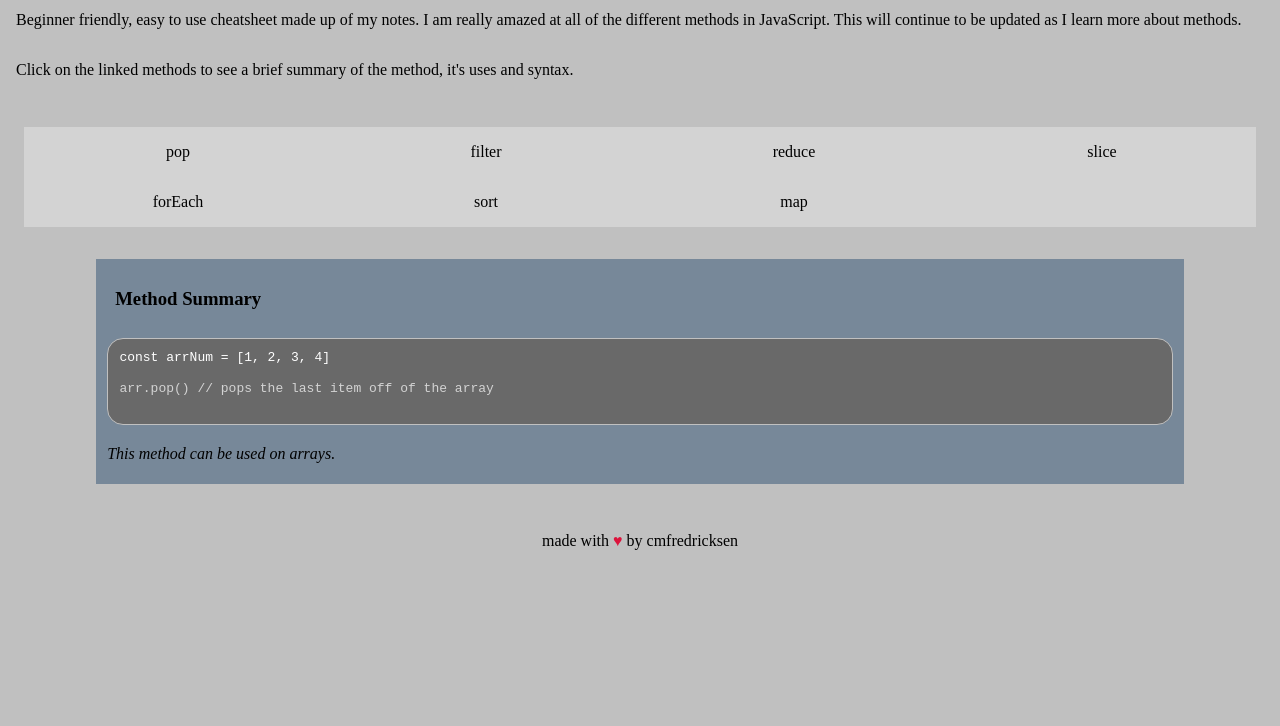
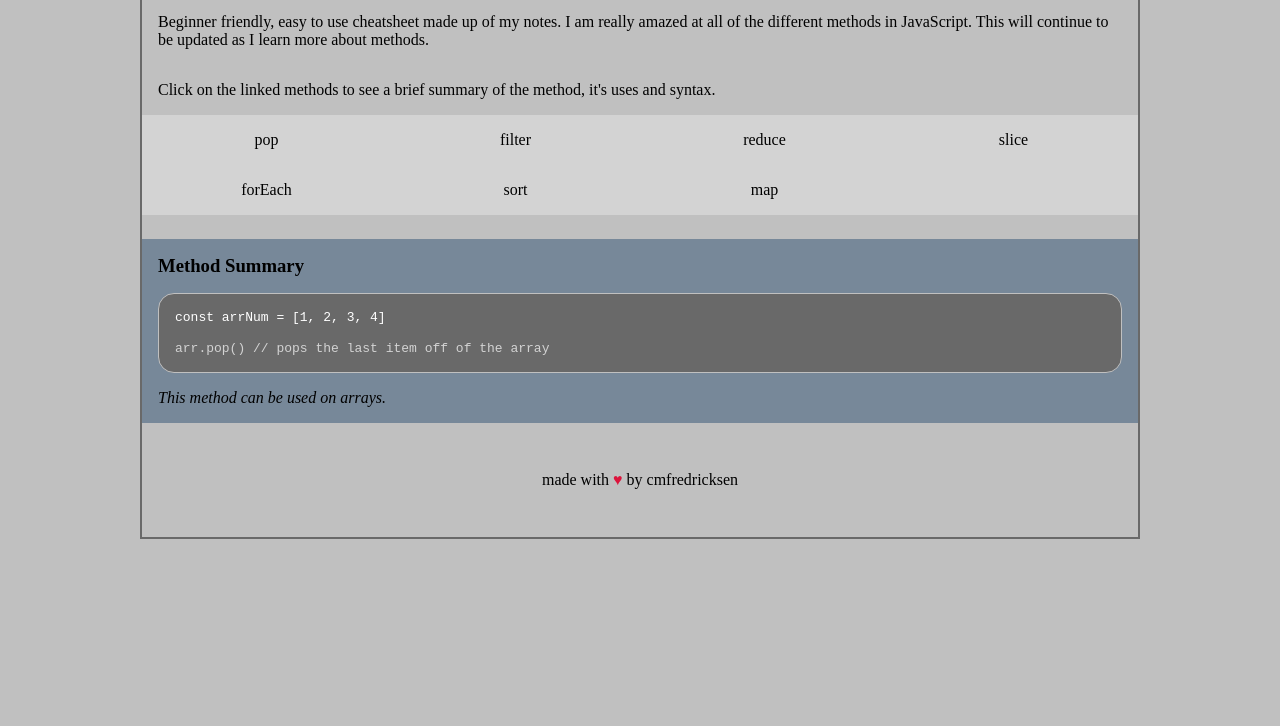
Before and after one commit to cmfredricksen/JSmethodNotes, a plain HTML site: page index.html in a window 1280 px wide. Shown: the part 74-800 px from the top of the page. Drawn offline with Linux system fonts and the light colour scheme.

Commit message:
added page container, formatted layout and code sample

```diff
--- a/index.html
+++ b/index.html
@@ -7,13 +7,14 @@
     <title>Methods</title>
   </head>
   <body>
+    <div class="page__container">
       <header><h1>JavaScript Methods Cheat Sheet</h1></header>
 
       <!-- Intro text -->
       <p class="intro__text">
-      Beginner friendly, easy to use cheatsheet made up of my notes. I am really
-      amazed at all of the different methods in JavaScript. This will continue
-      to be updated as I learn more about methods.
+        Beginner friendly, easy to use cheatsheet made up of my notes. I am
+        really amazed at all of the different methods in JavaScript. This will
+        continue to be updated as I learn more about methods.
       </p>
       <p class="intro__text">
         Click on the linked methods to see a brief summary of the method, it's
@@ -41,6 +42,7 @@
       <footer>
         <p>made with <span class="crimson">&hearts;</span> by cmfredricksen</p>
       </footer>
+    </div>
 
     <script src="script.js"></script>
   </body>
--- a/style.css
+++ b/style.css
@@ -6,11 +6,20 @@
 
 body {
   background-color: silver;
+  margin: auto;
+  display: flex;
+  flex-direction: column;
+  align-items: center;
 }
 
 header {
   padding: 1rem;
   background-color: lightgray;
+}
+
+.page__container {
+  max-width: 1000px;
+  border: 2px solid dimgray;
 }
 
 .intro__text {
@@ -19,7 +28,8 @@ header {
 
 /* Method List  */
 .methods__list {
-  padding: 2rem 1.5rem;
+  /* padding: 2rem 1.5rem; */
+  margin-bottom: 1.5rem;
 }
 
 ul {
@@ -57,24 +67,26 @@ a:visited {
 /* Code Sample Box */
 .sample__box {
   margin: auto;
-  width: 85vw;
-  height: 225px;
+  /* width: 85%; */
+  /* height: 225px; */
   background: lightslategray;
-  padding: 0.7rem;
+  padding: 1rem;
   display: flex;
   flex-direction: column;
+  /* justify-content: space-around; */
   /* align-items: center; */
-  justify-content: space-around;
+  /* border: 3px solid yellow; */
 }
 
-.sample__title {
-  padding: 0 0;
-  margin: 0.5rem;
-}
+/* .sample__title { */
+/* padding: 0 0; */
+/* border: 3px solid orange; */
+/* } */
 
 code {
   background-color: dimgray;
-  padding: 0.7rem;
+  padding: 1rem;
+  margin: 1rem 0;
   display: flex;
   flex-direction: column;
   border: 0.1rem solid silver;
@@ -84,15 +96,19 @@ code {
 /* Code Sample */
 .sample__code {
   color: white;
+  /* border: 3px solid blue; */
 }
 
 .method__syntax {
-  padding: 1rem 0;
+  /* padding: 1rem 0; */
+  margin-top: 1rem;
   color: lightgrey;
+  /* border: 3px solid red; */
 }
 
 .sample__facts {
   font-style: italic;
+  /* border: solid 3px lightgreen; */
 }
 
 /* Footer   */
@@ -116,8 +132,8 @@ footer {
   }
 
   ul {
-    grid-template-columns: repeat(2, 1fr);
-    padding: 0.5rem 0;
+    grid-template-columns: repeat(3, 1fr);
+    padding: 0.75rem 0;
   }
 
   .link__style {
@@ -134,7 +150,6 @@ footer {
   }
 
   .sample__facts {
-    margin: 1rem 0;
     font-size: 0.9rem;
   }
 }
```
Lines whose indentation alone changed are shown as unchanged.
